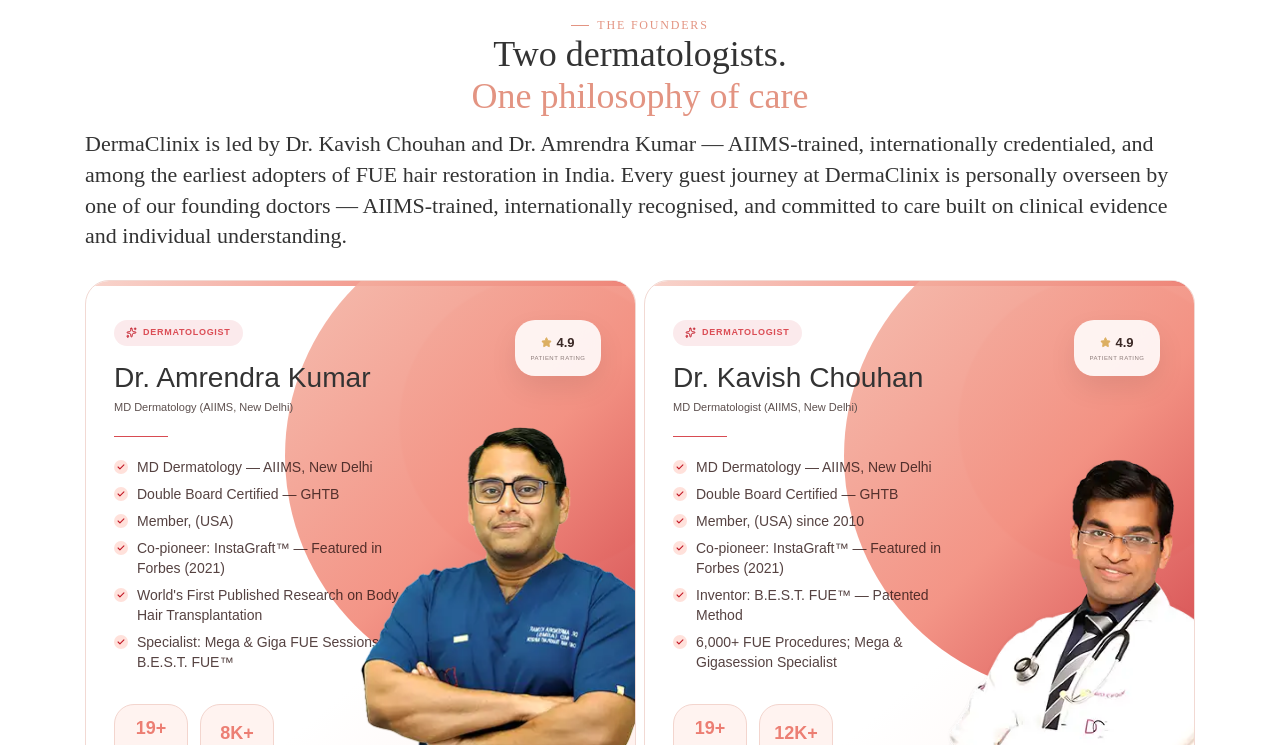
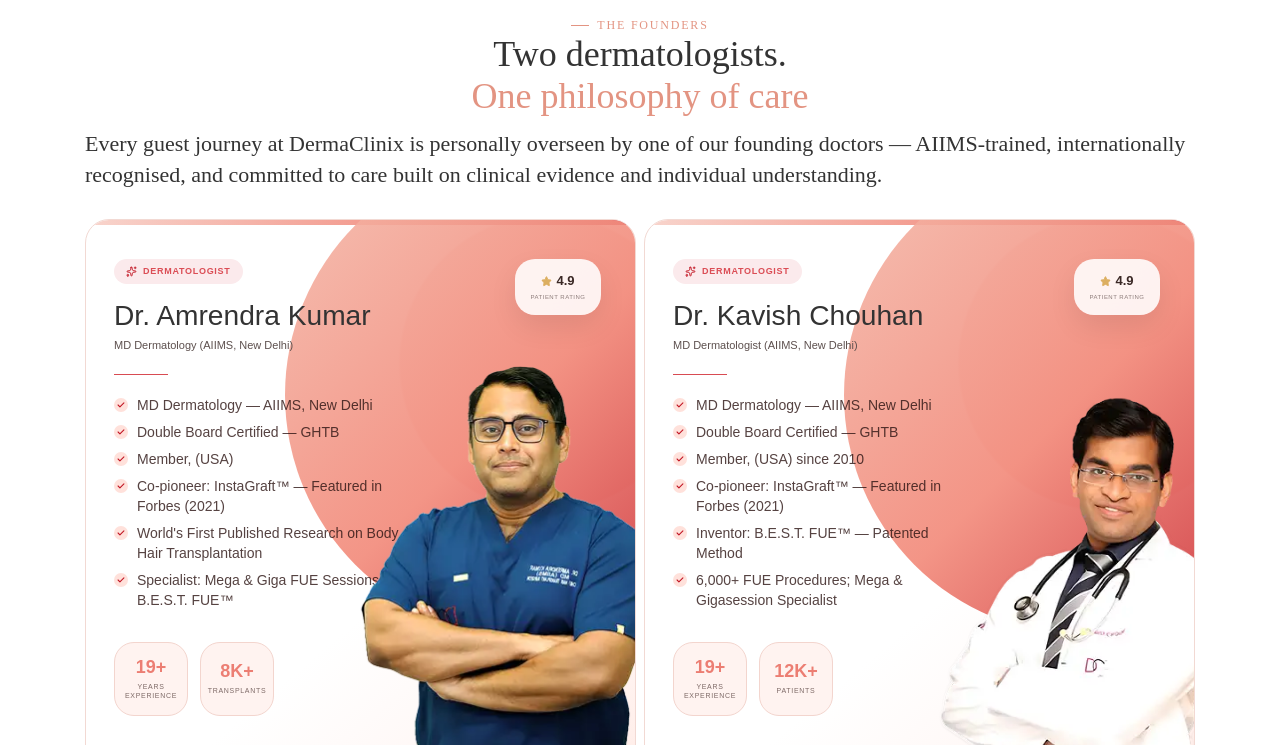
Before and after one commit to Akshit-CG/dermaclinix-home, a website: page index.html in a window 1280 px wide. Shown: the part 800-1545 px from the top of the page. Drawn offline with nearby package versions, Linux system fonts and the light colour scheme.

Commit message:
feat: minor fixes

```diff
--- a/index.html
+++ b/index.html
@@ -321,14 +321,14 @@
                 <h1 class="sec-title">Two dermatologists.<br><em>One
                         philosophy of care</em></h1>
 
-                <p class="sec-sub">DermaClinix is led by Dr. Kavish Chouhan and
-                    Dr.
+                <p class="sec-sub">
+                    <!--  DermaClinix is led by Dr. Kavish Chouhan and
+                   Dr.
                     Amrendra Kumar — AIIMS-trained,
                     internationally
-                    credentialed, and among the earliest adopters of FUE hair restoration in India. Every guest journey
-                    at
-                    DermaClinix is personally overseen by one of our founding doctors — AIIMS-trained, internationally
-                    recognised, and committed to care built on clinical evidence and individual understanding.</p>
+                    credentialed, and among the earliest adopters of FUE hair restoration in India. -->
+
+                    Every guest journey at DermaClinix is personally overseen by one of our founding doctors — AIIMS-trained, internationally recognised, and committed to care built on clinical evidence and individual understanding.</p>
             </div>
             <div class="flex items-center justify-center">
                 <div
```
Also changed, not shown: css/output.css.
